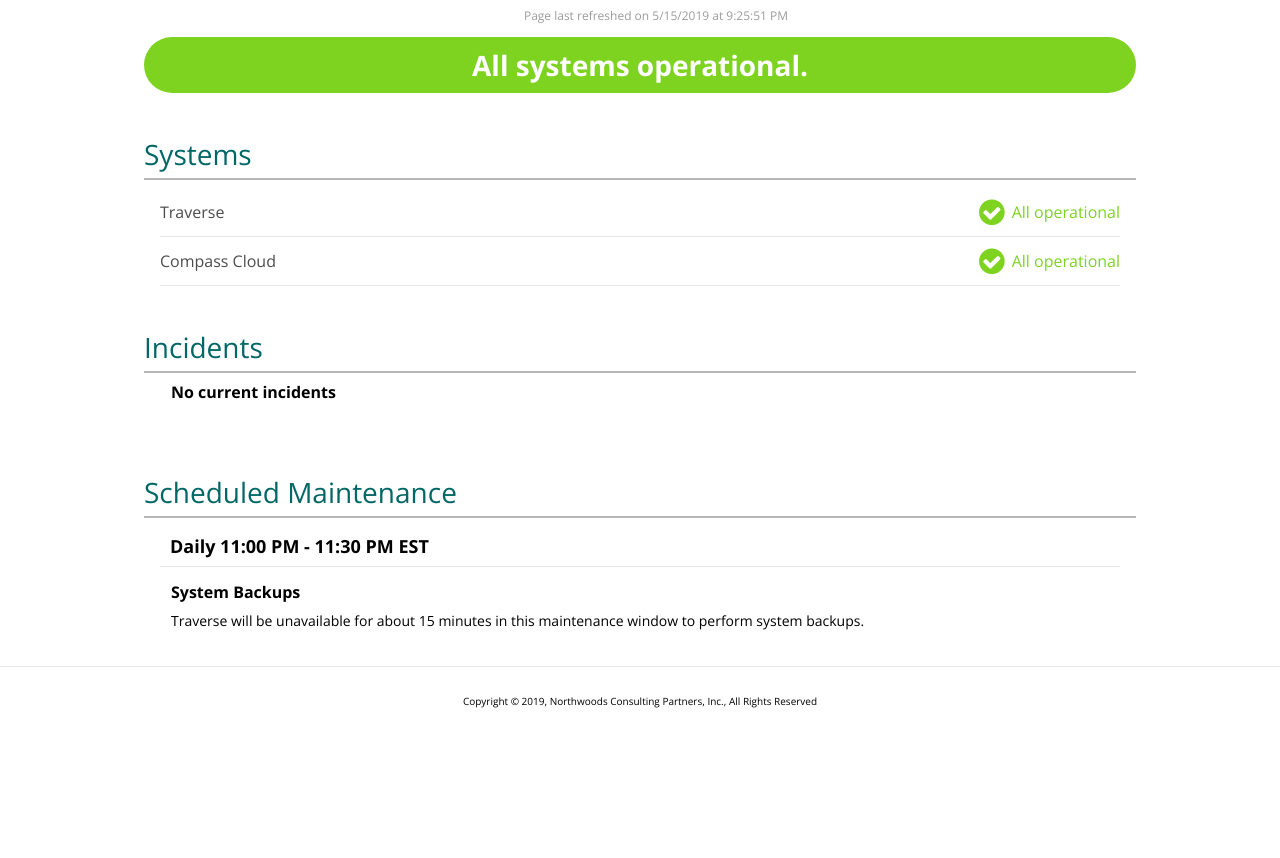
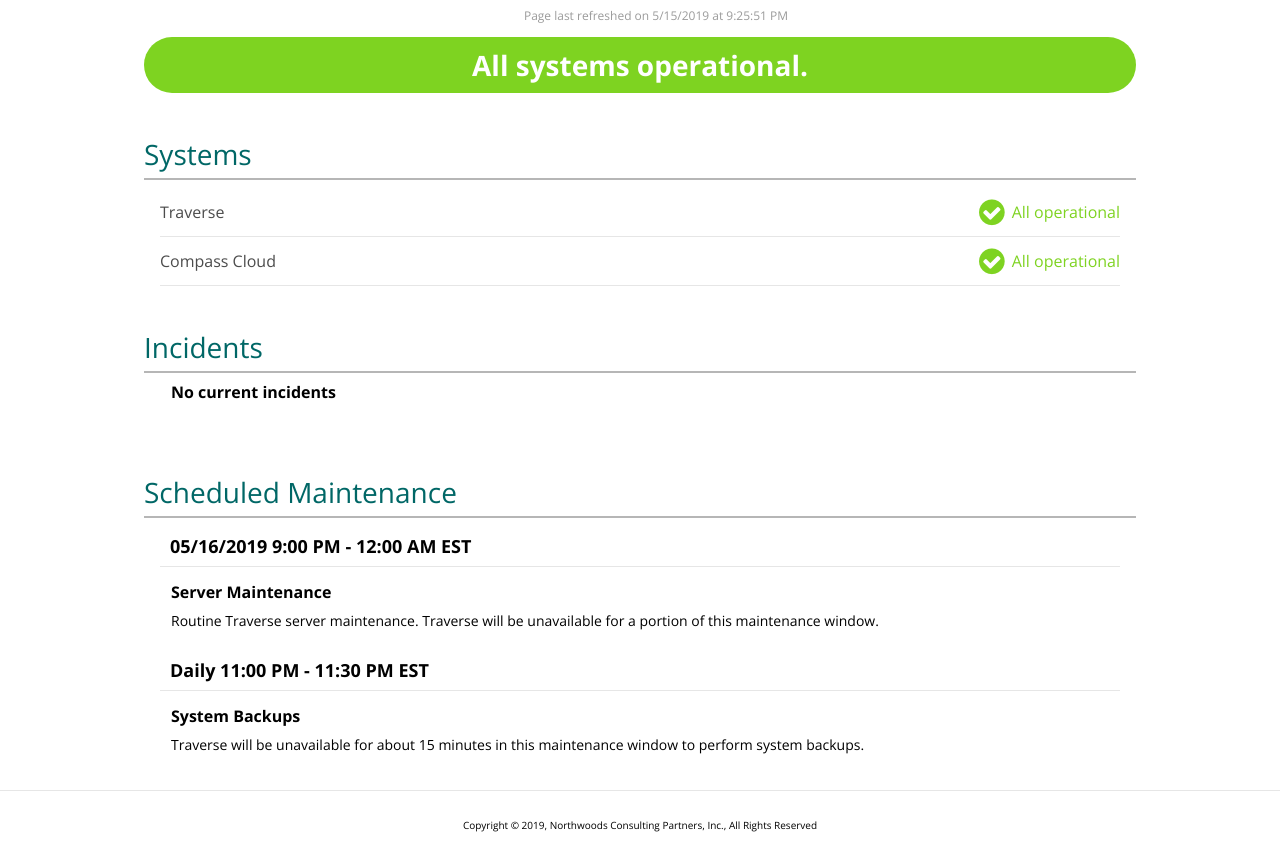
Before and after one commit to northwoodspd/status.teamnorthwoods.com, a plain HTML site: page index.html in a window 1280 px wide. Shown: the part 89-947 px from the top of the page. Before the commit the page ends 823 px from the top, so only its background shows below. Drawn offline with nearby package versions, Linux system fonts and the light colour scheme.

Commit message:
Updating status page for tomorrow night's maintenance window.

```diff
--- a/index.html
+++ b/index.html
@@ -199,7 +199,7 @@ function updateTime() {
 # span tag.
 -->
         <h3 class="hide">
-          03/15/2018
+          05/16/2018
           <span class="inProgress hide">
             In Progress
           </span>
@@ -221,8 +221,8 @@ function updateTime() {
 # maintenance is actually in progress, remove the "hide" class from the
 # span tag.
 -->
-        <h3 class="hide">
-          04/01/2019 9:00 PM - 10:00 PM EST
+        <h3 class="">
+          05/16/2019 9:00 PM - 12:00 AM EST
           <span class="inProgress hide">
             In Progress
           </span>
@@ -232,9 +232,9 @@ function updateTime() {
 # To show upcoming maintenance, remove the "hide" class from this date/time
 # header part (the div tag).
 -->
-        <div class="maintenanceStatus hide">
+        <div class="maintenanceStatus">
           <h4>Server Maintenance</h4>
-          <p>Routine Traverse server maintenance. Traverse will be unavailable for 30 minutes in this maintenance window.</p>
+          <p>Routine Traverse server maintenance. Traverse will be unavailable for a portion of this maintenance window.</p>
         </div>
 <!--
 # Maintenance - the date/time part.
```
